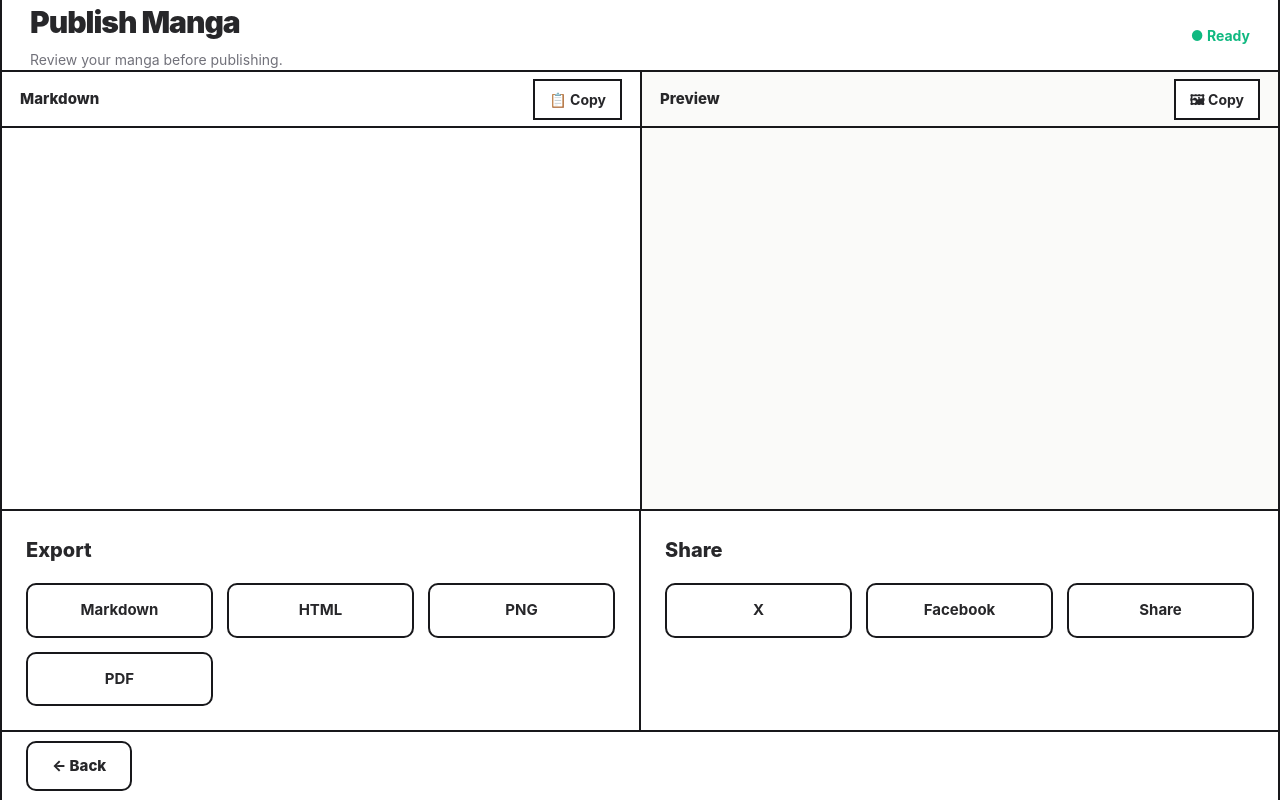
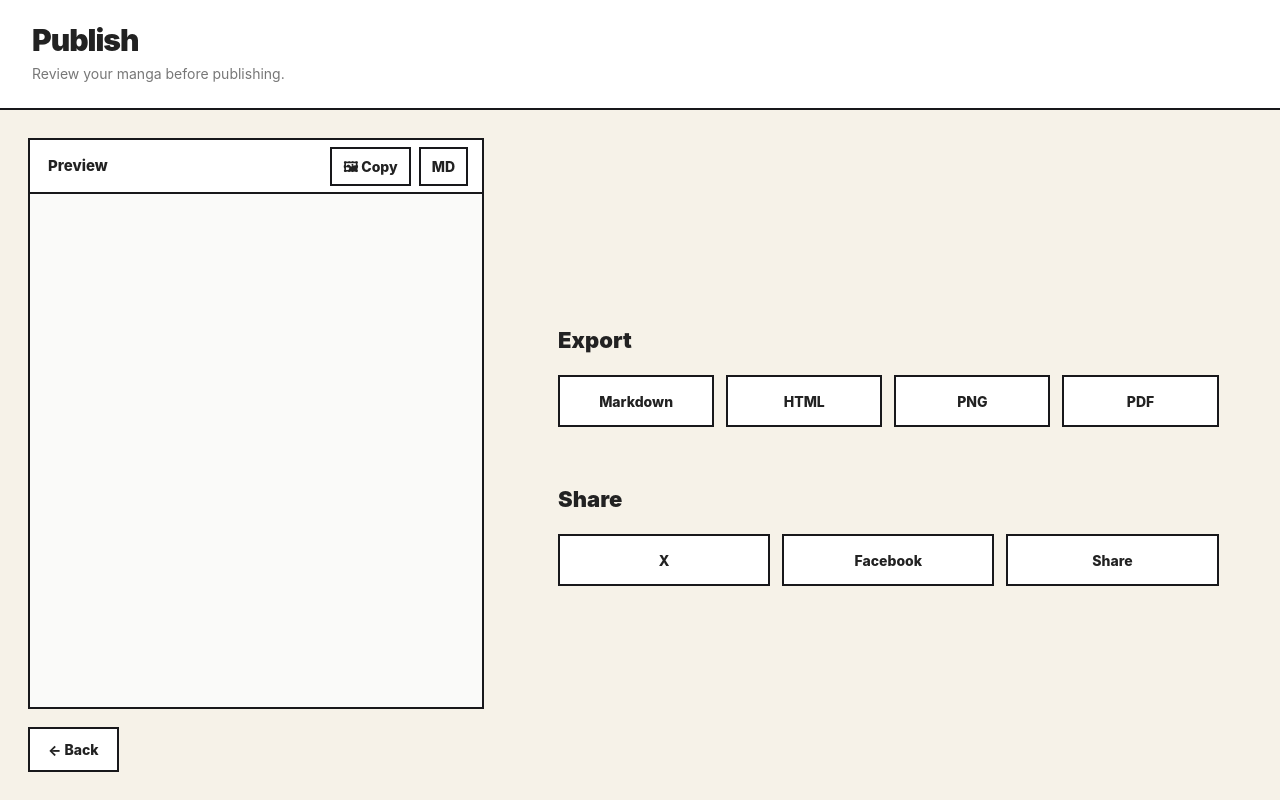
Before and after one commit to Koufuu15/MangaDown, a Vue app: page /save in a window 1280 px wide. Built offline with nearby package versions, Linux system fonts and the light colour scheme.

Commit message:
保存画面のレイアウトを変更

```diff
--- a/src/assets/save.css
+++ b/src/assets/save.css
@@ -1,348 +1,299 @@
-:root{
-  --line:#18181b;
-  --paper:#f6f2e8;
-  --panel:#ffffff;
-  --panel2:#fafaf9;
-  --text:#27272a;
-  --sub:#71717a;
-  --blue:#3b82f6;
-  --green:#10b981;
-}
-
-*{
-  box-sizing:border-box;
-}
-
-html,
-body{
-  margin:0;
-  min-height:100%;
-  background:var(--paper);
-  color:var(--text);
+.save-page{
+  width:100%;
+  min-height:100vh;
+  display:flex;
+  flex-direction:column;
+  background:var(--paper,#f6f2e8);
+  color:var(--text,#27272a);
   font-family:Inter,"Noto Sans JP",sans-serif;
 }
 
-.save-page{
-  width:min(1700px,100vw);
-  height:100vh;
-  margin:auto;
-  display:grid;
-  grid-template-rows:72px 1fr auto 70px;
-  background:var(--line);
-  border-left:2px solid var(--line);
-  border-right:2px solid var(--line);
+.save-header{
+  flex-shrink:0;
+  padding:24px 32px;
+  background:#fff;
+  border-bottom:2px solid var(--line,#18181b);
 }
 
-.save-header{
-  display:flex;
-  justify-content:space-between;
-  align-items:center;
-  padding:0 28px;
-  background:#fff;
-  border-bottom:2px solid var(--line);
-}
-
-.header-left{
-  display:flex;
-  flex-direction:column;
-}
-
-.header-left h1{
+.save-title{
   margin:0;
   font-size:30px;
+  line-height:1.1;
   font-weight:900;
   letter-spacing:-1px;
 }
 
-.header-left p{
-  margin:4px 0 0;
+.save-subtitle{
+  margin:6px 0 0;
+  color:var(--sub,#71717a);
   font-size:14px;
-  color:var(--sub);
 }
 
-.header-right{
+.save-main{
+  flex:1;
+  min-height:0;
+  display:grid;
+  grid-template-columns:minmax(360px,40%) 1fr;
+}
+
+.save-content{
+  min-width:0;
+  min-height:0;
+  display:flex;
+  flex-direction:column;
+  padding:28px;
+}
+
+.save-view{
+  flex:1;
+  min-height:0;
+  display:flex;
+  flex-direction:column;
+  overflow:hidden;
+  background:#fff;
+  border:2px solid var(--line,#18181b);
+}
+
+.save-view-header{
+  flex-shrink:0;
+  min-height:54px;
   display:flex;
   align-items:center;
-}
-
-.publish-status{
-  color:var(--green);
-  font-size:14px;
-  font-weight:700;
-}
-
-.save-workspace{
-  display:grid;
-  grid-template-columns:1fr 1fr;
-  min-height:0;
-  overflow:hidden;
-}
-
-.markdown-panel,
-.preview-panel{
-  display:flex;
-  flex-direction:column;
-  min-width:0;
-  min-height:0;
-}
-
-.markdown-panel{
-  background:#fff;
-}
-
-.preview-panel{
-  background:var(--panel2);
-  border-left:2px solid var(--line);
-}
-
-.panel-title{
-  height:56px;
-  display:flex;
   justify-content:space-between;
-  align-items:center;
-  padding:0 18px;
-  background:#fff;
-  border-bottom:2px solid var(--line);
+  gap:12px;
+  padding:0 14px 0 18px;
+  border-bottom:2px solid var(--line,#18181b);
   font-size:15px;
-  font-weight:800;
-  flex-shrink:0;
-}
-
-.preview-panel .panel-title{
-  background:var(--panel2);
-}
-
-.toolbar-button{
-  padding:8px 14px;
-  border:2px solid var(--line);
-  background:#fff;
-  font-size:14px;
-  font-weight:700;
-  cursor:pointer;
-  transition:.18s;
-}
-
-.toolbar-button:hover{
-  background:#f5f5f5;
-  transform:translateY(-2px);
-}
-
-textarea{
-  flex:1;
-  width:100%;
-  min-height:0;
-  padding:22px;
-  border:none;
-  resize:none;
-  outline:none;
-  font-family:Consolas,monospace;
-  font-size:15px;
-  line-height:1.8;
-  overflow:auto;
-  background:#fff;
-  color:var(--text);
-  white-space:pre-wrap;
-  word-break:break-word;
-}
-
-.preview{
-  flex:1;
-  min-height:0;
-  overflow:auto;
-  padding:24px;
-  background:var(--panel2);
-}
-
-.preview *{
-  overflow-wrap:anywhere;
-  word-break:break-word;
-}
-/* ================= Action ================= */
-
-.action-panel{
-  display:grid;
-  grid-template-columns:1fr 1fr;
-  gap:2px;
-  background:var(--line);
-  flex-shrink:0;
-  border-top:2px solid var(--line);
-}
-
-.action-card{
-  padding:24px;
-  background:#fff;
-}
-
-.action-card h3{
-  margin:0 0 18px;
-  font-size:20px;
   font-weight:800;
 }
 
-.button-grid{
-  display:grid;
-  grid-template-columns:repeat(auto-fit,minmax(140px,1fr));
-  gap:14px;
+.save-view-actions{
+  display:flex;
+  align-items:center;
+  gap:8px;
 }
 
-/* ================= Buttons ================= */
-
-.primary-button,
-.secondary-button{
-  padding:12px 24px;
-  border:2px solid var(--line);
-  font-size:15px;
+.save-copy-button,
+.save-toggle,
+.save-action-button,
+.save-back{
+  border:2px solid var(--line,#18181b);
+  background:#fff;
+  color:var(--text,#27272a);
+  font-size:14px;
   font-weight:800;
   cursor:pointer;
   transition:.18s;
 }
 
-.primary-button{
-  background:var(--blue);
-  color:#fff;
+.save-copy-button,
+.save-toggle{
+  padding:7px 11px;
 }
 
-.primary-button:hover{
-  transform:translateY(-2px);
-  box-shadow:4px 4px 0 rgba(0,0,0,.15);
+.save-toggle{
+  min-width:48px;
 }
 
-.secondary-button{
-  background:#fff;
-  color:var(--text);
-}
-
-.secondary-button:hover{
+.save-copy-button:hover,
+.save-toggle:hover,
+.save-action-button:hover,
+.save-back:hover{
   background:#f5f5f5;
   transform:translateY(-2px);
 }
 
-/* Export・Shareボタン */
-
-.button-grid button{
-  width:100%;
-  padding:14px;
-  border:2px solid var(--line);
-  background:#fff;
-  font-size:15px;
-  font-weight:700;
-  cursor:pointer;
-  transition:.18s;
+.save-preview{
+  flex:1;
+  min-height:0;
+  overflow:auto;
+  padding:24px;
+  background:#fafaf9;
 }
 
-.button-grid button:hover{
-  background:#f5f5f5;
-  transform:translateY(-2px);
+.save-preview *{
+  overflow-wrap:anywhere;
+  word-break:break-word;
 }
 
-/* ================= Footer ================= */
-
-.button-panel{
-  height:70px;
-  flex-shrink:0;
-  display:flex;
-  justify-content:space-between;
-  align-items:center;
-  padding:0 24px;
+.save-markdown{
+  flex:1;
+  width:100%;
+  min-height:0;
+  padding:22px;
+  border:0;
+  outline:0;
+  resize:none;
+  overflow:auto;
   background:#fff;
-  border-top:2px solid var(--line);
+  color:var(--text,#27272a);
+  font-family:Consolas,"Courier New",monospace;
+  font-size:15px;
+  line-height:1.8;
+  white-space:pre-wrap;
+  word-break:break-word;
 }
 
-/* ================= Scrollbar ================= */
+.save-back{
+  align-self:flex-start;
+  margin-top:18px;
+  padding:10px 18px;
+}
 
-textarea::-webkit-scrollbar,
-.preview::-webkit-scrollbar{
+.save-actions{
+  display:flex;
+  flex-direction:column;
+  justify-content:center;
+  gap:56px;
+  padding:40px 8% 40px 6%;
+}
+
+.save-action-group{
+  width:100%;
+}
+
+.save-action-title{
+  margin:0 0 18px;
+  font-size:22px;
+  font-weight:900;
+}
+
+.save-button-grid{
+  display:grid;
+  grid-template-columns:repeat(4,minmax(90px,1fr));
+  gap:12px;
+}
+
+.save-action-button{
+  min-height:52px;
+  padding:12px 14px;
+}
+
+.save-action-group:nth-child(2) .save-button-grid{
+  grid-template-columns:repeat(3,minmax(100px,1fr));
+}
+
+.save-preview::-webkit-scrollbar,
+.save-markdown::-webkit-scrollbar{
   width:10px;
   height:10px;
 }
 
-textarea::-webkit-scrollbar-thumb,
-.preview::-webkit-scrollbar-thumb{
+.save-preview::-webkit-scrollbar-thumb,
+.save-markdown::-webkit-scrollbar-thumb{
   background:#bdbdbd;
 }
 
-textarea::-webkit-scrollbar-thumb:hover,
-.preview::-webkit-scrollbar-thumb:hover{
+.save-preview::-webkit-scrollbar-thumb:hover,
+.save-markdown::-webkit-scrollbar-thumb:hover{
   background:#8d8d8d;
 }
 
-textarea::-webkit-scrollbar-track,
-.preview::-webkit-scrollbar-track{
+.save-preview::-webkit-scrollbar-track,
+.save-markdown::-webkit-scrollbar-track{
   background:transparent;
 }
 
-/* ================= Responsive ================= */
-
-@media (max-width:1000px){
-
-  .save-workspace{
-    grid-template-columns:1fr;
+@media (max-width:900px){
+  .save-main{
+    display:flex;
+    flex-direction:column;
   }
 
-  .preview-panel{
-    border-left:none;
-    border-top:2px solid var(--line);
+  .save-actions{
+    order:1;
+    padding:24px 28px 20px;
+    gap:28px;
   }
 
-  .action-panel{
-    grid-template-columns:1fr;
+  .save-content{
+    order:2;
+    padding:8px 28px 28px;
   }
 
+  .save-action-title{
+    margin-bottom:12px;
+    font-size:20px;
+  }
+
+  .save-button-grid{
+    grid-template-columns:repeat(4,1fr);
+  }
+
+  .save-action-group:nth-child(2) .save-button-grid{
+    grid-template-columns:repeat(3,1fr);
+  }
+
+  .save-view{
+    min-height:500px;
+  }
 }
 
-@media (max-width:700px){
-
-  .save-page{
-    width:100%;
-    min-height:100vh;
-    border:none;
-    grid-template-rows:72px auto auto 72px;
+@media (max-width:600px){
+  .save-header{
+    padding:20px 16px;
   }
 
-  .save-header{
-    padding:0 16px;
+  .save-title{
+    font-size:24px;
   }
 
-  .header-left h1{
-    font-size:22px;
+  .save-subtitle{
+    font-size:13px;
   }
 
-  .header-left p{
+  .save-actions{
+    padding:20px 16px 12px;
+    gap:22px;
+  }
+
+  .save-action-title{
+    margin-bottom:10px;
+    font-size:18px;
+  }
+
+  .save-button-grid{
+    grid-template-columns:repeat(2,1fr);
+    gap:8px;
+  }
+
+  .save-action-group:nth-child(2) .save-button-grid{
+    grid-template-columns:repeat(3,1fr);
+  }
+
+  .save-action-button{
+    min-height:46px;
+    padding:10px 8px;
+    font-size:13px;
+  }
+
+  .save-content{
+    padding:8px 16px 20px;
+  }
+
+  .save-view{
+    min-height:420px;
+  }
+
+  .save-view-header{
+    min-height:50px;
+    padding:0 10px 0 14px;
+  }
+
+  .save-copy-button{
     display:none;
   }
 
-  .panel-title{
-    padding:0 14px;
-    height:auto;
-    min-height:56px;
-    flex-wrap:wrap;
-    gap:10px;
-  }
-
-  .toolbar-button{
-    width:100%;
-  }
-
-  .button-grid{
-    grid-template-columns:1fr;
-  }
-
-  .button-panel{
-    padding:12px;
-    gap:12px;
-  }
-
-  .button-panel button{
-    flex:1;
-  }
-
-  textarea{
-    min-height:320px;
-  }
-
-  .preview{
-    min-height:320px;
+  .save-preview{
     padding:16px;
   }
 
+  .save-markdown{
+    padding:16px;
+    font-size:14px;
+  }
+
+  .save-back{
+    margin-top:12px;
+  }
 }
--- a/src/assets/writeMD.css
+++ b/src/assets/writeMD.css
@@ -147,7 +147,7 @@
   flex:1;
   min-height:0;
   overflow:auto;
-  padding:0px 40px 0px 40px;
+  padding:0px 40px 20px 40px;
 
   background:#fff;
   position:relative;
--- a/src/views/save.vue
+++ b/src/views/save.vue
@@ -6,201 +6,76 @@ import { ref } from "vue"
 import { useRouter } from "vue-router"
 
 import Renderer from "@/components/renderer/Renderer.vue"
-
 import { useClipboard } from "@/composables/useClipboard"
 import { useExport } from "@/composables/useExport"
 import { useShare } from "@/composables/useShare"
 
 const router = useRouter()
-
-const markdown = ref(
-  localStorage.getItem("content") || ""
-)
-
+const markdown = ref(localStorage.getItem("content") || "")
+const activeView = ref("preview")
 const previewRef = ref(null)
 
-const{
-  copyMarkdown,
-  copyImage
-}=useClipboard(
-  previewRef,
-  markdown
-)
+const { copyMarkdown, copyImage } = useClipboard(previewRef, markdown)
+const { exportMarkdown, exportHTML, exportPNG, exportPDF } = useExport(previewRef, markdown)
+const { shareX, shareFacebook, shareNative } = useShare()
 
-const{
-  exportMarkdown,
-  exportHTML,
-  exportPNG,
-  exportPDF
-}=useExport(
-  previewRef,
-  markdown
-)
-
-const{
-  shareX,
-  shareFacebook,
-  shareNative
-}=useShare()
+const toggleView = () => {
+  activeView.value = activeView.value === "preview" ? "markdown" : "preview"
+}
 </script>
 
 <template>
+  <div class="save-page">
+    <header class="save-header">
+      <h1 class="save-title">Publish</h1>
+      <p class="save-subtitle">Review your manga before publishing.</p>
+    </header>
 
-<div class="save-page">
-
-  <header class="save-header">
-
-    <div class="header-left">
-      <h1>Publish Manga</h1>
-      <p>Review your manga before publishing.</p>
+    <main class="save-main">
+      <section class="save-content">
+        <div class="save-view">
+          <div class="save-view-header">
+            <span>{{ activeView === "preview" ? "Preview" : "Markdown" }}</span>
+            <div class="save-view-actions">
+              <button class="save-copy-button" @click="activeView === 'preview' ? copyImage() : copyMarkdown()">
+                {{ activeView === "preview" ? "🖼 Copy" : "📋 Copy" }}
+              </button>
+              <button class="save-toggle" @click="toggleView" :aria-label="`Switch to ${activeView === 'preview' ? 'Markdown' : 'Preview'}`">
+                {{ activeView === "preview" ? "MD" : "Preview" }}
+              </button>
+            </div>
           </div>
 
-    <div class="header-right">
-      <span class="publish-status">
-        ● Ready
-      </span>
+          <div v-if="activeView === 'preview'" ref="previewRef" class="save-preview">
+            <Renderer :content="markdown" />
           </div>
 
-  </header>
-
-  <main class="save-workspace">
-
-    <section class="markdown-panel">
-
-      <div class="panel-title">
-
-        <span>Markdown</span>
-
-        <button
-          class="toolbar-button"
-          @click="copyMarkdown"
-        >
-          📋 Copy
-        </button>
-
+          <textarea v-else v-model="markdown" readonly class="save-markdown" />
         </div>
 
-      <textarea
-        v-model="markdown"
-        readonly
-      />
-
+        <button class="save-back" @click="router.push('/write-md')">← Back</button>
       </section>
 
-    <section class="preview-panel">
-
-      <div class="panel-title">
-
-        <span>Preview</span>
-
-        <button
-          class="toolbar-button"
-          @click="copyImage"
-        >
-          🖼 Copy
-        </button>
-
+      <aside class="save-actions">
+        <section class="save-action-group">
+          <h2 class="save-action-title">Export</h2>
+          <div class="save-button-grid">
+            <button class="save-action-button" @click="exportMarkdown">Markdown</button>
+            <button class="save-action-button" @click="exportHTML">HTML</button>
+            <button class="save-action-button" @click="exportPNG">PNG</button>
+            <button class="save-action-button" @click="exportPDF">PDF</button>
           </div>
-
-      <div
-        ref="previewRef"
-        class="preview"
-      >
-
-        <Renderer
-          :content="markdown"
-        />
-
-      </div>
-
         </section>
 
+        <section class="save-action-group">
+          <h2 class="save-action-title">Share</h2>
+          <div class="save-button-grid">
+            <button class="save-action-button" @click="shareX()">X</button>
+            <button class="save-action-button" @click="shareFacebook()">Facebook</button>
+            <button class="save-action-button" @click="shareNative()">Share</button>
+          </div>
+        </section>
+      </aside>
     </main>
-
-  <section class="action-panel">
-
-    <div class="action-card">
-
-      <h3>Export</h3>
-
-      <div class="button-grid">
-
-        <button
-          class="secondary-button"
-          @click="exportMarkdown"
-        >
-          Markdown
-        </button>
-
-        <button
-          class="secondary-button"
-          @click="exportHTML"
-        >
-          HTML
-        </button>
-
-        <button
-          class="secondary-button"
-          @click="exportPNG"
-        >
-          PNG
-        </button>
-
-        <button
-          class="secondary-button"
-          @click="exportPDF"
-        >
-          PDF
-        </button>
-
   </div>
-
-    </div>
-
-    <div class="action-card">
-
-      <h3>Share</h3>
-
-      <div class="button-grid">
-
-        <button
-          class="secondary-button"
-          @click="shareX()"
-        >
-          X
-        </button>
-
-        <button
-          class="secondary-button"
-          @click="shareFacebook()"
-        >
-          Facebook
-        </button>
-
-        <button
-          class="secondary-button"
-          @click="shareNative()"
-        >
-          Share
-        </button>
-
-      </div>
-
-    </div>
-
-  </section>
-
-  <footer class="button-panel">
-
-    <button
-      class="secondary-button"
-      @click="router.push('/write-md')"
-    >
-      ← Back
-    </button>
-
-  </footer>
-
-</div>
-
 </template>
```
Lines whose indentation alone changed are shown as unchanged.
